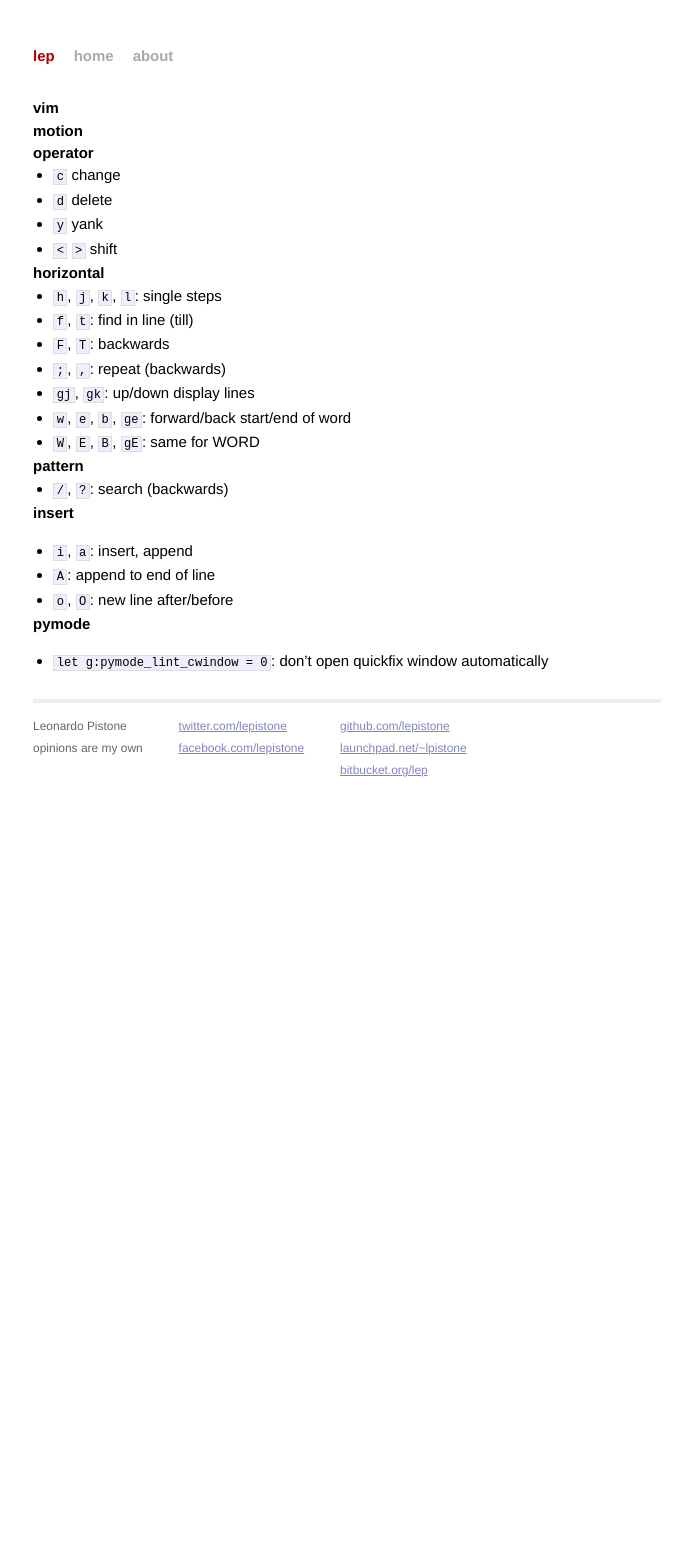
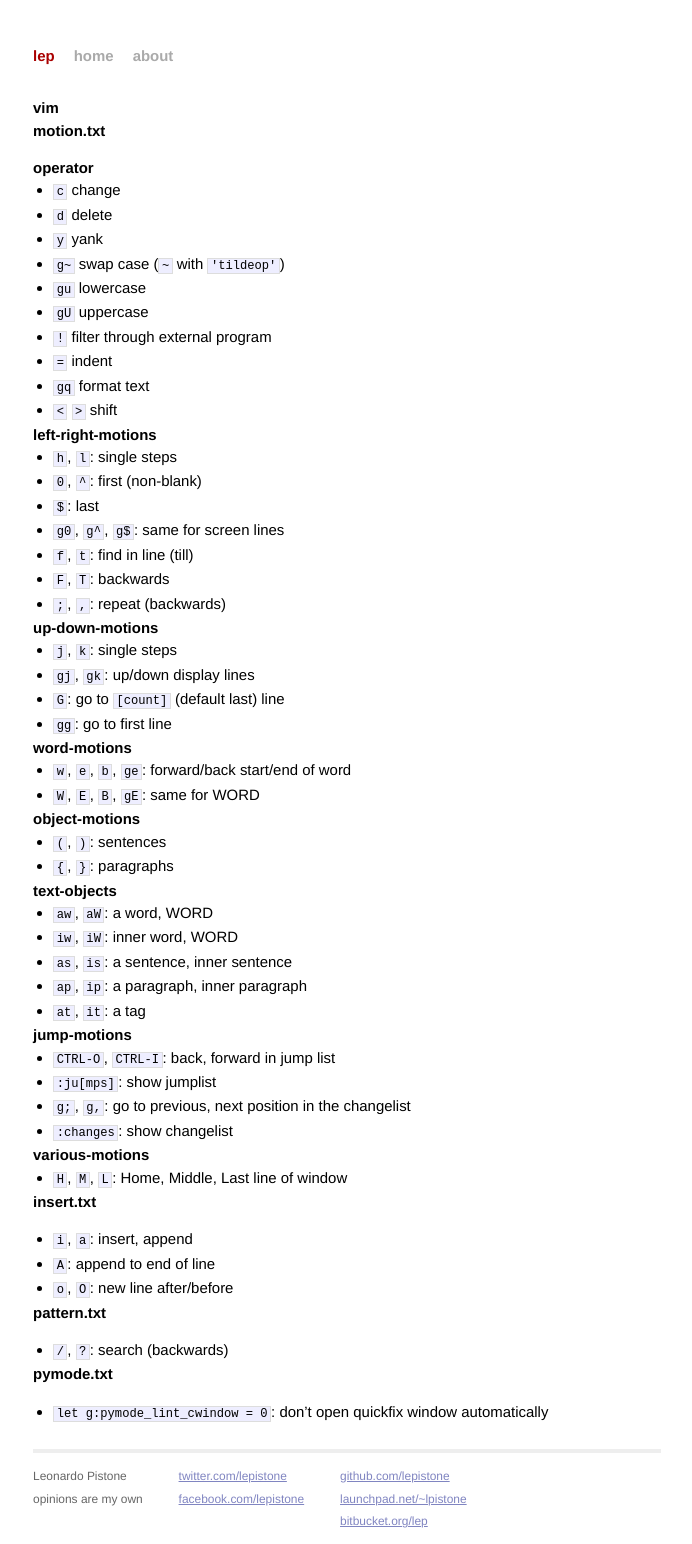
Before and after one commit to lepistone/lepistone.github.io, a Jekyll site: the page built from vim.md, in a window 1280 px wide. Shown: the whole page, without its empty margins (293-985 px from the left). Built offline with Jekyll 4.4.1, drawn with Linux system fonts in a browser that asks for light colours; Markdown is read by kramdown in place of the engine named in the settings; before the commit the page ends 945 px from its top, so only the background shows below that.

Commit message:
expand vim

```diff
--- a/vim.md
+++ b/vim.md
@@ -2,31 +2,67 @@
 title: vim
 layout: cheatsheet
 ---
-## motion
+# motion.txt
 
-### operator
+## operator
 - `c` change
 - `d` delete
 - `y` yank
+- `g~` swap case (`~` with `'tildeop'`)
+- `gu` lowercase
+- `gU` uppercase
+- `!` filter through external program
+- `=` indent
+- `gq` format text
 - `<` `>` shift
 
-### horizontal
-- `h`, `j`, `k`, `l`: single steps
+## left-right-motions
+- `h`,  `l`: single steps
+- `0`, `^`: first (non-blank)
+- `$`: last
+- `g0`, `g^`, `g$`: same for screen lines
 - `f`, `t`: find in line (till)
 - `F`, `T`: backwards
 - `;`, `,`: repeat (backwards)
+
+## up-down-motions
+- `j`, `k`: single steps
 - `gj`, `gk`: up/down display lines
+- `G`: go to `[count]` (default last) line
+- `gg`: go to first line
+
+## word-motions
 - `w`, `e`, `b`, `ge`: forward/back start/end of word
 - `W`, `E`, `B`, `gE`: same for WORD
 
-## pattern
-- `/`, `?`: search (backwards)
+## object-motions
+- `(`, `)`: sentences
+- `{`, `}`: paragraphs
+
+## text-objects
+- `aw`, `aW`: a word, WORD
+- `iw`, `iW`: inner word, WORD
+- `as`, `is`: a sentence, inner sentence
+- `ap`, `ip`: a paragraph, inner paragraph
+- `at`, `it`: a tag
+
+## jump-motions
+- `CTRL-O`, `CTRL-I`: back, forward in jump list
+- `:ju[mps]`: show jumplist
+- `g;`, `g,`: go to previous, next position in the changelist
+- `:changes`: show changelist
+
+## various-motions
+- `H`, `M`, `L`: Home, Middle, Last line of window
 
 
-# insert
+# insert.txt
 - `i`, `a`: insert, append
 - `A`: append to end of line
 - `o`, `O`: new line after/before
 
-# pymode
+# pattern.txt
+- `/`, `?`: search (backwards)
+
+# pymode.txt
 - `let g:pymode_lint_cwindow = 0`: don't open quickfix window automatically
```
